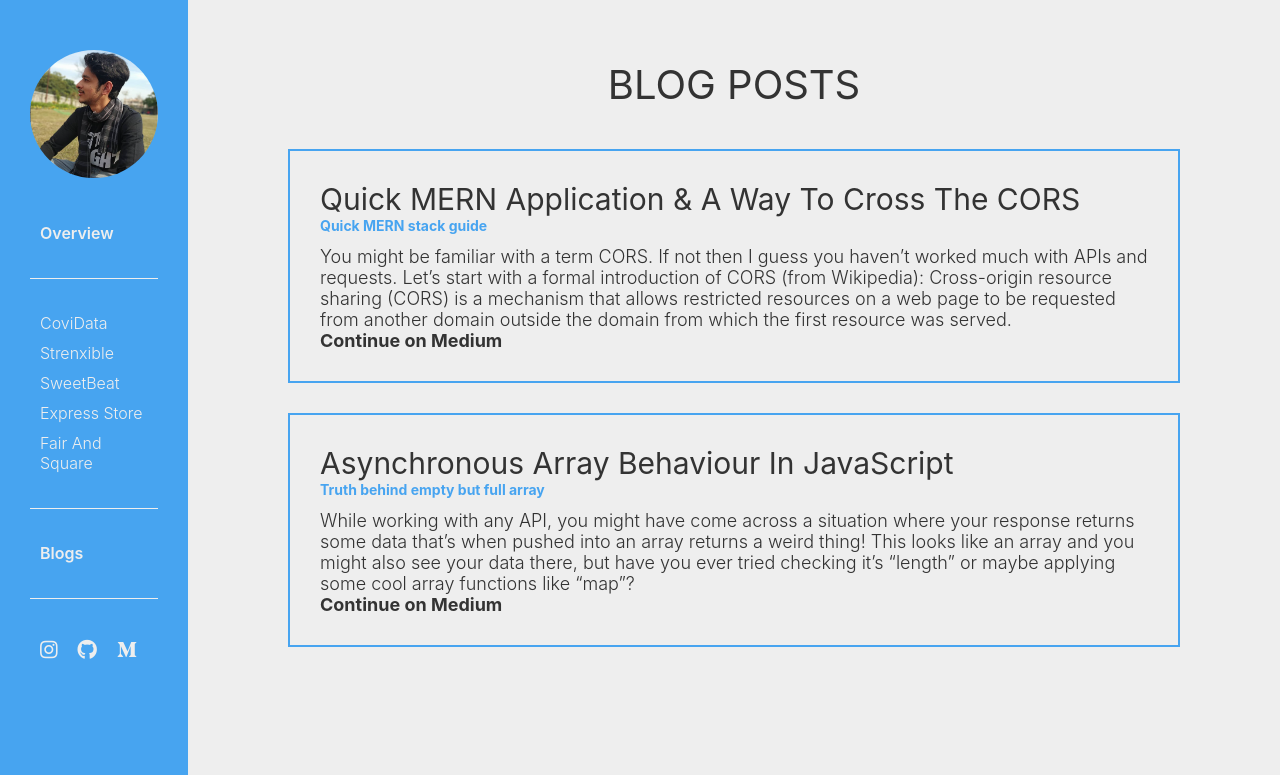
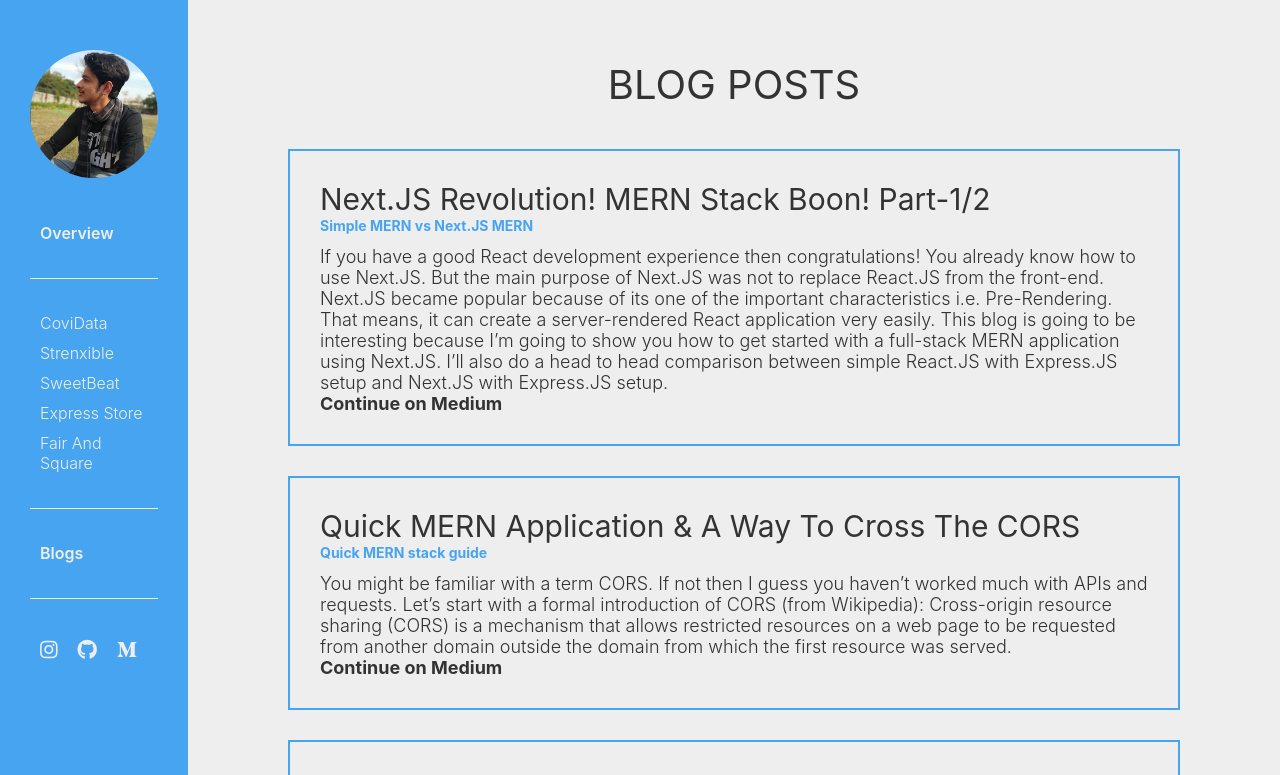
Before and after one commit to iamvishaldev/varchasvipandey, a React (Create React App) app: page /blogs in a window 1280 px wide. Shown: the top 775 px of the page. Built offline with nearby package versions, Linux system fonts and the light colour scheme.

Commit message:
next revolution part-1

```diff
--- a/src/components/Blogs/Blogs.js
+++ b/src/components/Blogs/Blogs.js
@@ -6,6 +6,13 @@
 class Blogs extends Component {
   state = {
     blogs: [
+      {
+        title: "Next.JS Revolution! MERN Stack Boon! Part-1/2",
+        sub: "Simple MERN vs Next.JS MERN",
+        content:
+          "If you have a good React development experience then congratulations! You already know how to use Next.JS. But the main purpose of Next.JS was not to replace React.JS from the front-end. Next.JS became popular because of its one of the important characteristics i.e. Pre-Rendering. That means, it can create a server-rendered React application very easily. This blog is going to be interesting because I’m going to show you how to get started with a full-stack MERN application using Next.JS. I’ll also do a head to head comparison between simple React.JS with Express.JS setup and Next.JS with Express.JS setup.",
+        link: "https://bit.ly/next-revolution-1"
+      },
       {
         title: "Quick MERN application & a way to Cross the CORS",
         sub: "Quick MERN stack guide",
```
